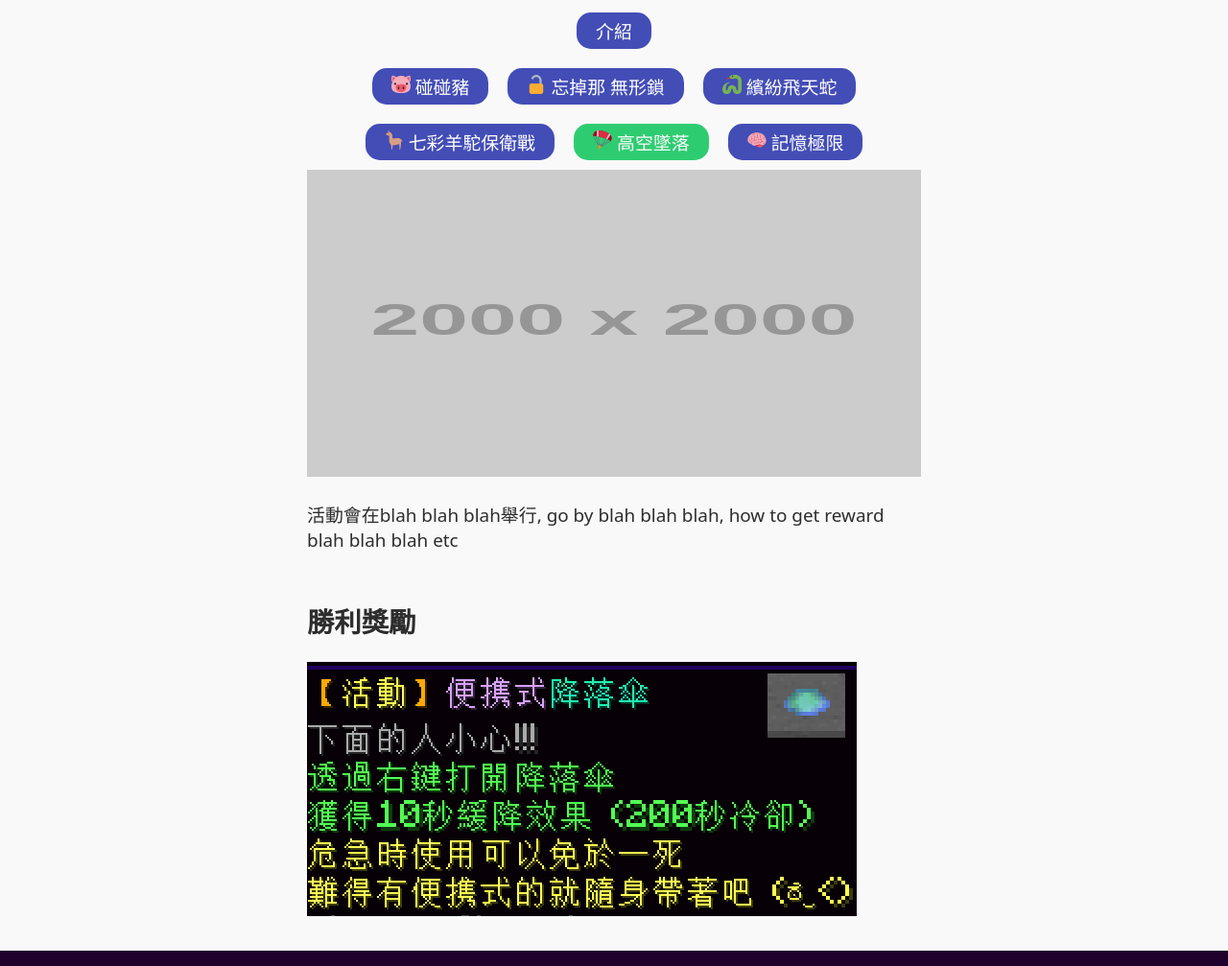
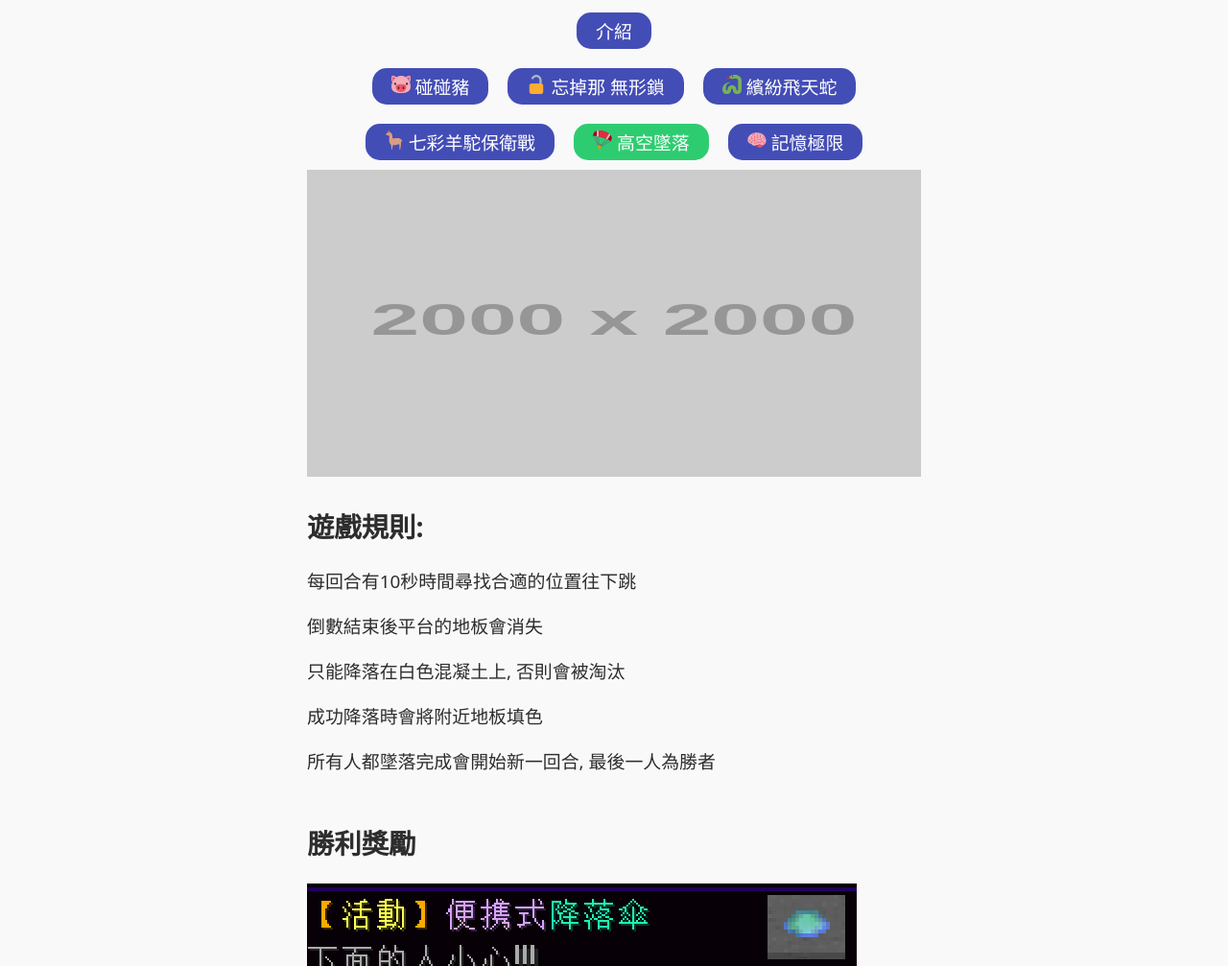
Before and after one commit to billyovo/event-calendar, an Astro site: page /introduction/drop in a window 1280 px wide. Shown: the part 177-1184 px from the top of the page at 96% size. Built offline with nearby package versions, Linux system fonts and the light colour scheme; Astro itself is replaced by a stand-in of ours; placeholder pictures from the web are drawn by us.

Commit message:
Update drop.astro

```diff
--- a/src/pages/introduction/drop.astro
+++ b/src/pages/introduction/drop.astro
@@ -5,7 +5,14 @@ import ActivityPageBase from "../../layouts/ActivityPageBase.astro";
 
 <ActivityPageBase title="活動介紹" eventImage="https://via.placeholder.com/2000x2000">
 
-    <p slot="introduction-text">活動會在blah blah blah舉行, go by blah blah blah, how to get reward blah blah blah etc</p>
+    <div slot="introduction-text">
+    <h2>遊戲規則:</h2>
+<p>每回合有10秒時間尋找合適的位置往下跳</p>
+<p>倒數結束後平台的地板會消失</p>
+<p>只能降落在白色混凝土上, 否則會被淘汰</p>
+<p>成功降落時會將附近地板填色</p>
+<p>所有人都墜落完成會開始新一回合, 最後一人為勝者</p>
+</div>
     <div slot="win-reward">
         <h2>勝利獎勵</h2>
         <img src="/images/items/drop-winner.png" alt="勝利獎勵圖示" class="winner-image">
```
